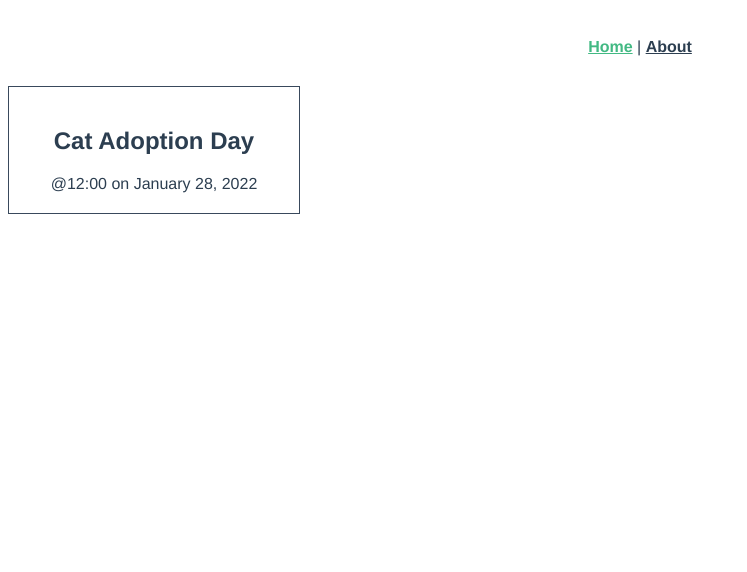
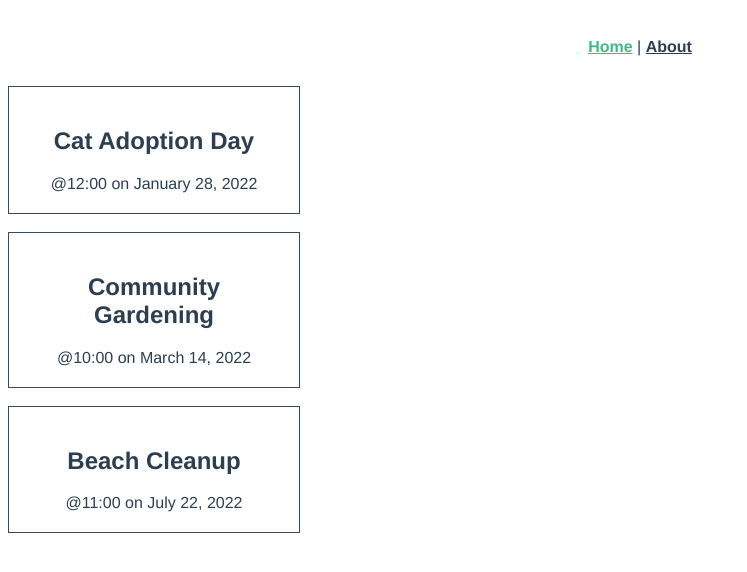
Before and after one commit to Jasmxnej/compolab, a Vue app in the folder compolab/: page / in a window 1280 px wide. Shown: the top 572 px of the page, without its empty margins (0-747 px from the left). Built offline with nearby package versions, Linux system fonts and the light colour scheme.

Commit message:
add v-for

```diff
--- a/compolab/src/components/EventCard.vue
+++ b/compolab/src/components/EventCard.vue
@@ -1,19 +1,20 @@
 <script setup lang="ts">
 import { ref } from 'vue'
-// defineProps<{
-//   msg: string
-// }>()
-const event = ref ({
-  id: 5928101,
-  category: 'animal welfare',
-  title: 'Cat Adoption Day',
-  descriptiion:'Find your new feline friend at this event.',
-  location: 'Meow Town',
-  date: 'January 28, 2022',
-  time: '12:00',
-  petsAllowed: true,
-  organizer: 'Kat Laydee'
-})
+import { Event } from '@/types'
+defineProps<{
+  event: Event
+}>()
+// const event = ref ({
+//   id: 5928101,
+//   category: 'animal welfare',
+//   title: 'Cat Adoption Day',
+//   descriptiion:'Find your new feline friend at this event.',
+//   location: 'Meow Town',
+//   date: 'January 28, 2022',
+//   time: '12:00',
+//   petsAllowed: true,
+//   organizer: 'Kat Laydee'
+// })
 </script>
 
 <template>
--- a/compolab/src/views/HomeView.vue
+++ b/compolab/src/views/HomeView.vue
@@ -1,9 +1,46 @@
 <script setup lang="ts">
 import EventCard from '@/components/EventCard.vue'
+import type { Event } from '@/types'
+import {ref} from 'vue'
+const events = ref<Event[]>([
+  {
+      "id": 5928101,
+      "category": "animal welfare",
+      "title": "Cat Adoption Day",
+      "description": "Find your new feline friend at this event.",
+      "location": "Meow Town",
+      "date": "January 28, 2022",
+      "time": "12:00",
+      "petsAllowed": true,
+      "organizer": "Kat Laydee"
+    },
+    {
+      "id": 4582797,
+      "category": "food",
+      "title": "Community Gardening",
+      "description": "Join us as we tend to the community edible plants.",
+      "location": "Flora City",
+      "date": "March 14, 2022",
+      "time": "10:00",
+      "petsAllowed": true,
+      "organizer": "Fern Pollin"
+    },
+    {
+      "id": 8419988,
+      "category": "sustainability",
+      "title": "Beach Cleanup",
+      "description": "Help pick up trash along the shore.",
+      "location": "Playa Del Carmen",
+      "date": "July 22, 2022",
+      "time": "11:00",
+      "petsAllowed": false,
+      "organizer": "Carey Wales"
+    }
+])
 </script>
 
 <template>
   <div class="home">
-    <EventCard />
+    <EventCard v-for="event in events" :key="event.id" :event="event" />
   </div>
 </template>
```
Also changed, not shown: compolab/src/type.ts (added, +11 -0 lines).
